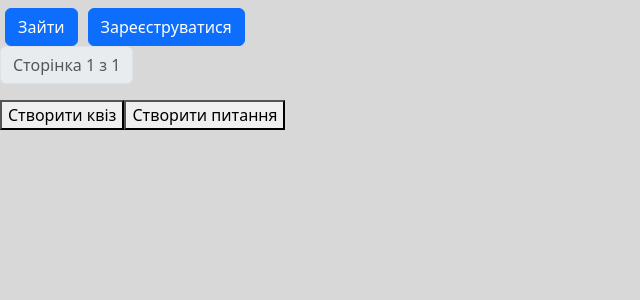
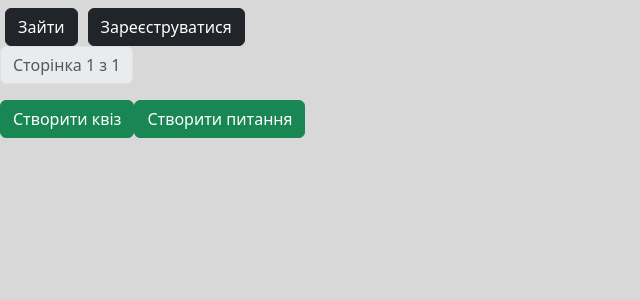
Before and after one commit to SashaB456/online_quest_project, a Django app: page / in a window 1280 px wide. Shown: the top 300 px of the page, without its empty margins (0-640 px from the left). Run offline with Django 5.2, Linux system fonts and the light colour scheme; data that the repository does not hold is empty.

Commit message:
Just a bit more...

```diff
--- a/online_quest_app/views.py
+++ b/online_quest_app/views.py
@@ -129,7 +129,7 @@ class UpdateUserProfile(UpdateView, UserIsOwnerMixin, LoginRequiredMixin):
     context_object_name = 'profile'
     def get_object(self):
         user = super().get_object()
-        if self.request.user.profile.role.name != 'Admin' or self.request.user.profile.role.name != 'Moderator':
+        if self.request.user.profile.role.name != 'Admin' and self.request.user.profile.role.name != 'Moderator':
             return self.request.user.profile
         else:
             return user.profile
--- a/templates/base.html
+++ b/templates/base.html
@@ -15,7 +15,7 @@
         <p>Вас заблоковано, і ваш акаунт зникне через 10 днів</p>
             <form method="post" action="{% url 'logout' %}">
                 {% csrf_token %}
-                <button type="submit" class="btn btn-error btn-base">Logout</button>
+                <button type="submit" class="btn btn-danger btn-base">Logout</button>
             </form>
         {% else %}
             <form method="post" action="{% url 'logout' %}">
@@ -23,30 +23,30 @@
                 <button type="submit" class="btn btn-primary btn-base">Logout</button>
             </form>
                 <a href="{% url 'user-profile' user.id %}">
-                   <button class="btn btn-primary btn-base">Профіль користувача</button>
+                   <button class="btn btn-secondary btn-base">Профіль користувача</button>
                 </a>
                 {% if request.path != '/quiz_list/' or request.path == '' %}
                 <a href="{% url 'quiz-list' %}">
-                   <button class="btn btn-primary btn-base">Список квізів</button>
+                   <button class="btn btn-info btn-base">Список квізів</button>
                 </a>
                 {% endif %}
                 {% if request.path != '/question_list/' %}
                 <a href="{% url 'question-list' %}">
-                   <button class="btn btn-primary btn-base">Список ваших питань</button>
+                   <button class="btn btn-success btn-base">Список ваших питань</button>
                 </a>
                 {%endif%}
                 {% if request.path != '/profile_list/' %}
                                 <a href="{% url 'profile-list' %}">
-                   <button class="btn btn-primary btn-base">Список користувачів</button>
+                   <button class="btn btn-warning btn-base">Список користувачів</button>
                 </a>
                 {% endif %}
                 {%endif%}
         {% else %}
             <a href="{% url 'login' %}">
-                <button class="btn btn-primary btn-base">Зайти</button>
+                <button class="btn btn-dark btn-base">Зайти</button>
             </a>
             <a href="{% url 'register' %}">
-                <button class="btn btn-primary btn-base">Зареєструватися</button>
+                <button class="btn btn-dark btn-base">Зареєструватися</button>
             </a>
         {% endif %}
     </nav>
--- a/templates/online_quest_app/quiz_list.html
+++ b/templates/online_quest_app/quiz_list.html
@@ -36,7 +36,7 @@
   </ul>
 </nav>
 <nav class="nav">
-  <a href="{% url 'quiz-create' %}"><button class="button-success">Створити квіз</button></a>
-  <a href="{% url 'question-create' %}"><button class="button-success">Створити питання</button></a>
+  <a href="{% url 'quiz-create' %}"><button class="btn btn-success">Створити квіз</button></a>
+  <a href="{% url 'question-create' %}"><button class="btn btn-success">Створити питання</button></a>
 </nav>
 {% endblock %}
```
